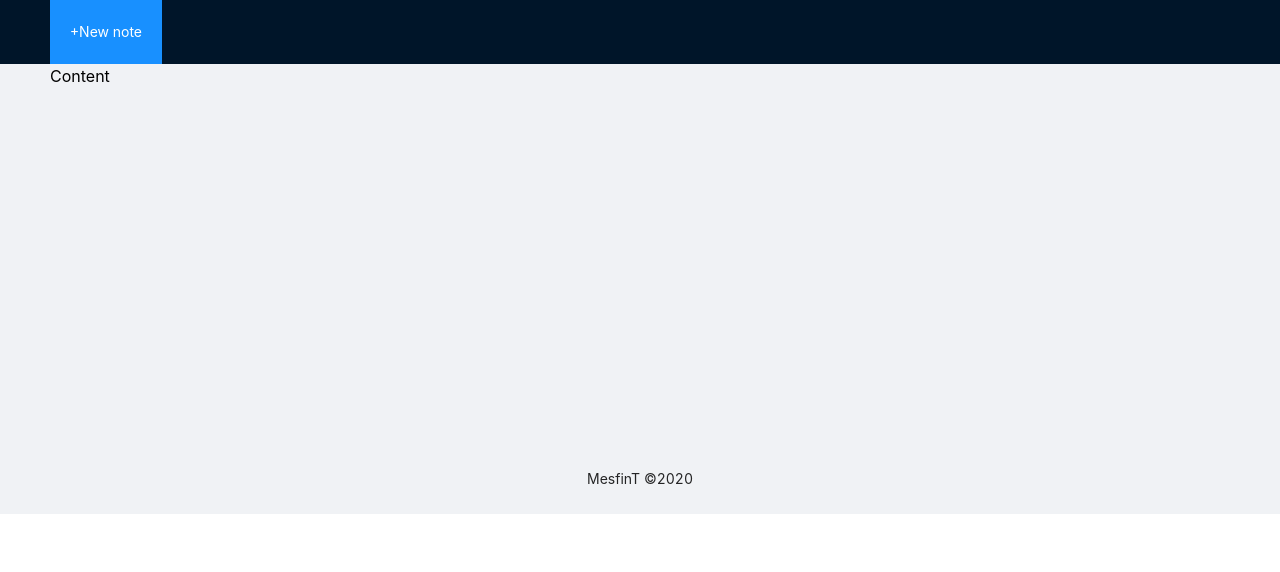
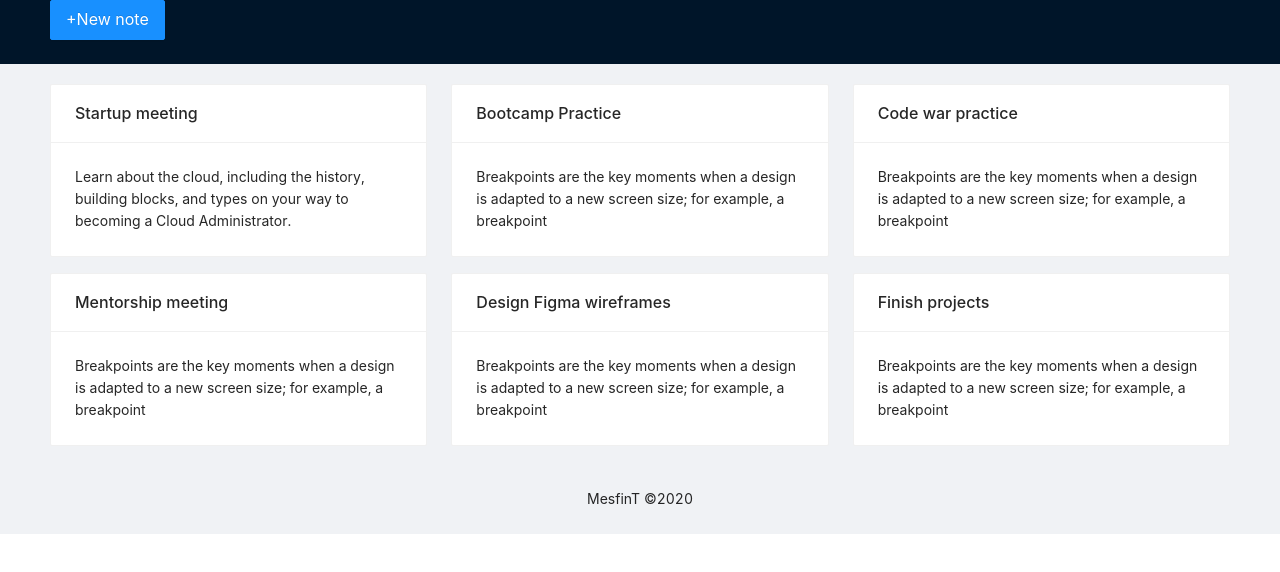
Before and after one commit to mesfint/note-app, a React (Create React App) app: page / in a window 1280 px wide. Shown: the top 572 px of the page. Built offline with nearby package versions, Linux system fonts and the light colour scheme.

Commit message:
dummy note list display

```diff
--- a/src/App.css
+++ b/src/App.css
@@ -21,12 +21,20 @@ body {
 }
 .container-fluid {
   margin: 0 auto;
-  max-width: 1000px;
+  max-width: 1200px;
   padding: 15px 15px;
 }
 .site-page-header {
   border: 1px solid rgb(235, 237, 240);
 }
+/* Search */
+.inputSearch {
+  width: 50%;
+}
+/* card */
+.site-card-wrapper {
+  margin-top: 20px;
+}
 
 .footer {
   text-align: center;
--- a/src/App.js
+++ b/src/App.js
@@ -1,7 +1,9 @@
 import React from "react";
 import "./App.css";
+import AppSearch from "./componets/search";
+import AppNote from "./componets/notes";
 
-import { Layout, Menu, Breadcrumb } from "antd";
+import { Layout, Menu, Button } from "antd";
 
 const { Header, Content, Footer } = Layout;
 
@@ -9,13 +11,16 @@ function App() {
   return (
     <Layout>
       <Header className="header">
-        <div className="logo" />
-        <Menu theme="dark" mode="horizontal" defaultSelectedKeys={["1"]}>
-          <Menu.Item key="1">+New note</Menu.Item>
+        <Menu theme="dark" mode="horizontal">
+          <Button type="primary" size="large">
+            +New note
+          </Button>
         </Menu>
       </Header>
       <Content className="site-layout">
-        <div className="site-layout-background">Content</div>
+        <div className="site-layout-background">
+          <AppNote />
+        </div>
       </Content>
       <Footer className="footer">MesfinT ©2020</Footer>
     </Layout>
--- /dev/null
+++ b/src/componets/notes.js
@@ -0,0 +1,60 @@
+import React from "react";
+import { List, Card } from "antd";
+
+function AppNote() {
+  const data = [
+    {
+      title: "Startup meeting",
+      content:
+        "Learn about the cloud, including the history, building blocks, and types on your way to becoming a Cloud Administrator.",
+    },
+    {
+      title: "Bootcamp Practice",
+      content:
+        "Breakpoints are the key moments when a design is adapted to a new screen size; for example, a breakpoint",
+    },
+    {
+      title: "Code war practice",
+      content:
+        "Breakpoints are the key moments when a design is adapted to a new screen size; for example, a breakpoint",
+    },
+    {
+      title: "Mentorship meeting",
+      content:
+        "Breakpoints are the key moments when a design is adapted to a new screen size; for example, a breakpoint",
+    },
+    {
+      title: "Design Figma wireframes",
+      content:
+        "Breakpoints are the key moments when a design is adapted to a new screen size; for example, a breakpoint",
+    },
+    {
+      title: "Finish projects",
+      content:
+        "Breakpoints are the key moments when a design is adapted to a new screen size; for example, a breakpoint",
+    },
+  ];
+  return (
+    <div className="site-card-wrapper">
+      <List
+        grid={{
+          gutter: 24,
+          xs: 1,
+          sm: 2,
+          md: 3,
+          lg: 4,
+          xl: 3,
+          xxl: 3,
+        }}
+        dataSource={data}
+        renderItem={(item) => (
+          <List.Item>
+            <Card title={item.title}>{item.content}</Card>
+          </List.Item>
+        )}
+      />
+    </div>
+  );
+}
+
+export default AppNote;
--- /dev/null
+++ b/src/componets/search.js
@@ -0,0 +1,18 @@
+import React from "react";
+import { AudioOutlined } from "@ant-design/icons";
+import { Input } from "antd";
+const { Search } = Input;
+
+function AppSearch() {
+  return (
+    <div>
+      <Search
+        className="inputSearch"
+        placeholder="input search text"
+        enterButton
+      />
+    </div>
+  );
+}
+
+export default AppSearch;
```
Also changed, not shown: src/componets/header.js (deleted, +0 -12 lines).
